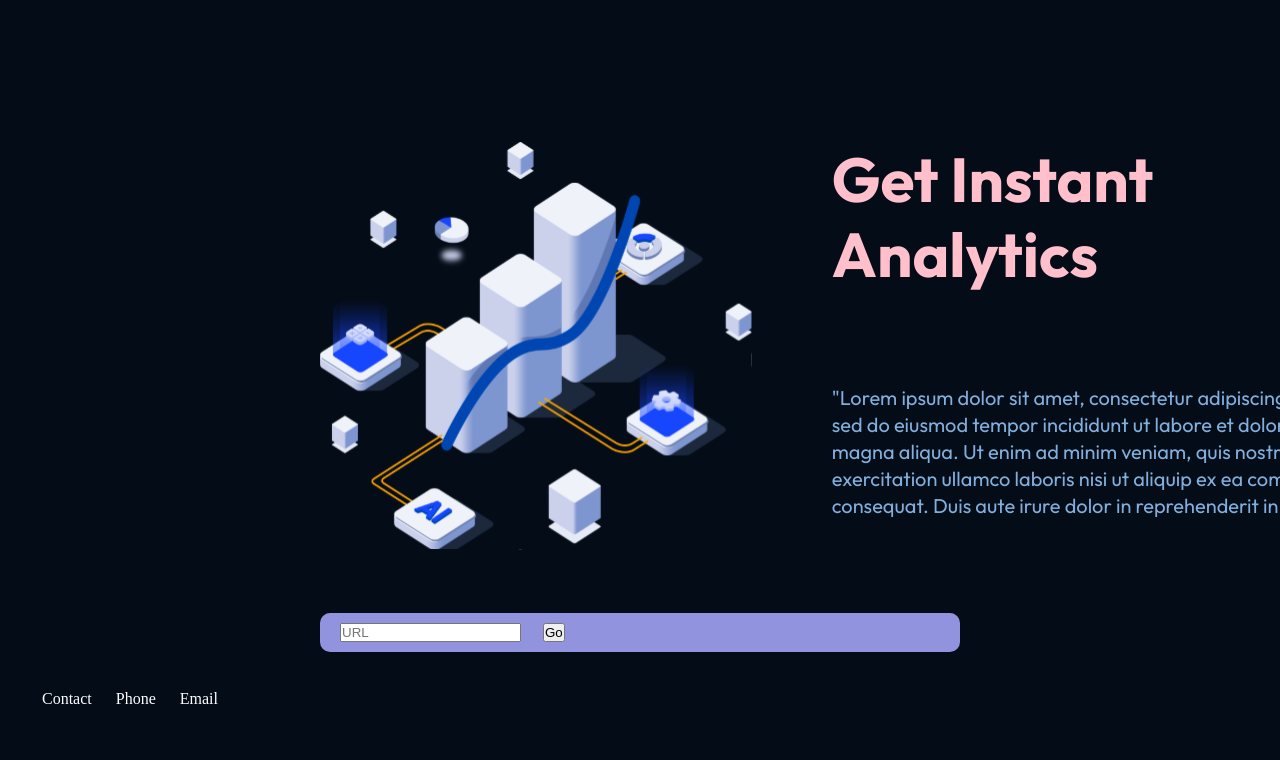
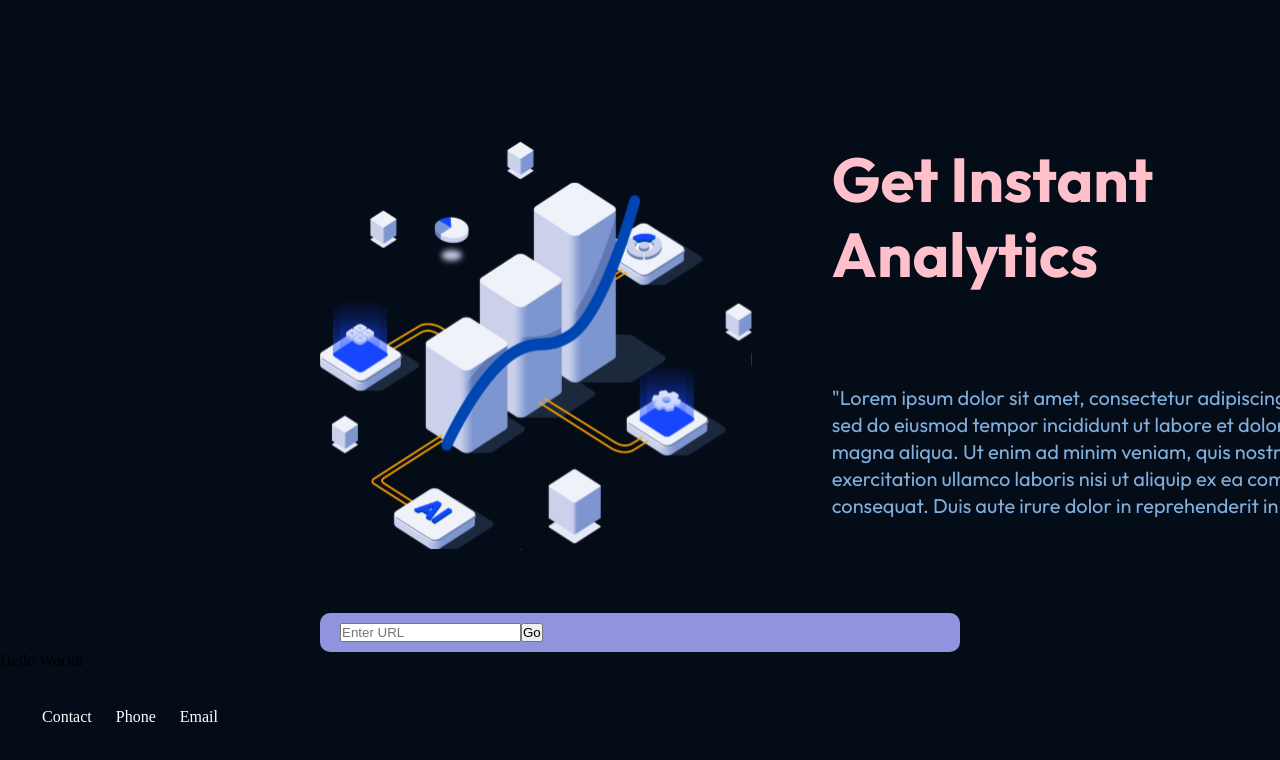
Before and after one commit to atroitskaia/capstone-project, a React (Create React App) app: page / in a window 1280 px wide. Shown: the part 657-1417 px from the top of the page. Built offline with nearby package versions, Linux system fonts and the light colour scheme.

Commit message:
event handlig update

```diff
--- a/src/components/MainLanding.jsx
+++ b/src/components/MainLanding.jsx
@@ -2,6 +2,7 @@ import React from 'react';
 import Sentiment from "./sentiment/Sentiment";
 import Analytics from "./analytics/Analytics";
 import URLBox from './urlBox/URLBox';
+import SentimentResults from './SentimentResults';
 
 const MainLanding = () => {
     return (
@@ -9,6 +10,7 @@ const MainLanding = () => {
             <Sentiment />
             <Analytics />
             <URLBox />
+            <SentimentResults />
         </>
     )
 };
--- /dev/null
+++ b/src/components/SentimentResults.js
@@ -0,0 +1,16 @@
+import React from "react";
+import {FetchSentiment} from "../utils/FetchSentiment";
+
+const SentimentResults = () => {
+    return (
+        <div>
+            Hello World!
+            <div>
+                <FetchSentiment />
+            </div>
+        </div>
+    )
+
+}
+
+export default SentimentResults;
--- a/src/components/urlBox/URLBox.jsx
+++ b/src/components/urlBox/URLBox.jsx
@@ -1,14 +1,91 @@
-import React from 'react';
-import './urlBox.css';
+import React, { useState } from "react";
+import { FetchSentiment } from "../../utils/FetchSentiment";
+import "./urlBox.css";
+
+// Form that extracts URL from an input field
 
 const URLBox = () => {
-  return (
-    <div className="urlBox">
-        <input type="text" placeholder="URL" />
-        <button type="button">Go</button>
-    </div>
-  )
-}
+  const [url, setUrl] = useState({ urlField: "" });
+  const [apiData, setApiData] = useState([]);
+
+  const handleUrlSubmission = (e) => {
+    // handleUrlSubmission returns an event (e)
+    // this will prevent default value to going to a new page
+
+    e.preventDefault();
+    // console.log(url.urlField);
+    const urlField = url.urlField;
+
+    let type;
+    if (
+      urlField.toLowerCase().indexOf("youtube.com") > -1 ||
+      urlField.toLowerCase().indexOf("youtu.be") > -1
+    ) {
+      type = "youtube";
+    } else if (urlField.toLowerCase().indexOf("twitter.com") > -1) {
+      type = "twitter";
+    } else {
+      type = "";
+    }
+
+    // error handling "is not a valid url for youtube or twitter, please retry
+
+    // https://zingsendpoint.com?url=http://www.youtube.com&type=youtube
+    // https://zingsendpoint.com?url=http://www.twitter.com&type=twitter
+
+    // Next Steps
+    // error handling "is not a valid url for youtube or twitter, please retry"
+
+    const sentimentBaseEndpoint = "https://jsonplaceholder.typicode.com/posts";
+    const endPointUrl = `${sentimentBaseEndpoint}?url=${urlField}&type=${type}`;
+    // fetch data from API
+    fetch(sentimentBaseEndpoint)
+      .then((res) => res.json())
+      .then((data) => {
+        // console.log(data);
+        setApiData(data);
+      })
+      .catch((err) => {
+        console.log(err);
+      });
+  };
 
 
-export default URLBox
+  const handleUrlChange = (e) => {
+    // console.log(e.target.value);
+    const newUrl = { ...url };
+    newUrl[e.target.name] = e.target.value;
+    setUrl(newUrl);
+  };
+
+  return (
+    <>
+      <div className="urlBox">
+        <form onSubmit={handleUrlSubmission}>
+          <input
+            onChange={handleUrlChange}
+            type="text"
+            placeholder="Enter URL"
+            id="urlField"
+            name="urlField"
+            value={url.urlField}
+          />
+          <button type="submit">Go</button>
+        </form>
+        {/* <form onSubmit={handleUrlSubmission}>
+        <input type="text" placeholder="Enter Twitter URL" id="twitter" name="twitter"/>
+        <button type="submit">Go</button>
+        </form> */}
+      </div>
+      <div>
+        <ul style={{textAlign: 'center'}}>
+          {apiData.map((apiItem) => {
+            return <li key={apiItem.id} style={{color: 'white'}}>{apiItem.userId}</li>;
+          })}
+        </ul>
+      </div>
+    </>
+  );
+};
+
+export default URLBox;
--- /dev/null
+++ b/src/utils/FetchSentiment.js
@@ -0,0 +1,33 @@
+import React, { useEffect, useState } from "react";
+
+export const FetchSentiment = () => {
+  const [posts, setPosts] = useState([]);
+
+  const url = "https://jsonplaceholder.typicode.com/posts";
+
+  //   const url = "https://zingsapi.com"; // zing's apit
+  //   const youtubeURL =
+  //     "?yturl=https://www.youtube.com/watch?v=nUmQ13rEVT4&list=RDCMUCVTyTA7-g9nopHeHbeuvpRA&start_radio=1&ab_channel=LateNightwithSethMeyers";
+  //   const urlToSend = `${url}?yturl=${youtubeURL}`;
+
+//   useEffect(() => {
+//     fetch(url)
+//       .then((res) => res.json())
+//       .then((data) => {
+//         // console.log(data);
+//         setPosts(data);
+//       });
+//   }, []);
+  // }, [onClickSubmitYouTube]
+
+  return (
+    <>
+      {console.log(posts)}
+      <ul>
+      {posts.map((post) => {
+        return <li key={post.id}>{post.userId}</li>
+      })}
+      </ul>
+    </>
+  );
+};
```
Also changed, not shown: src/components/analyticsLink/README.md.
